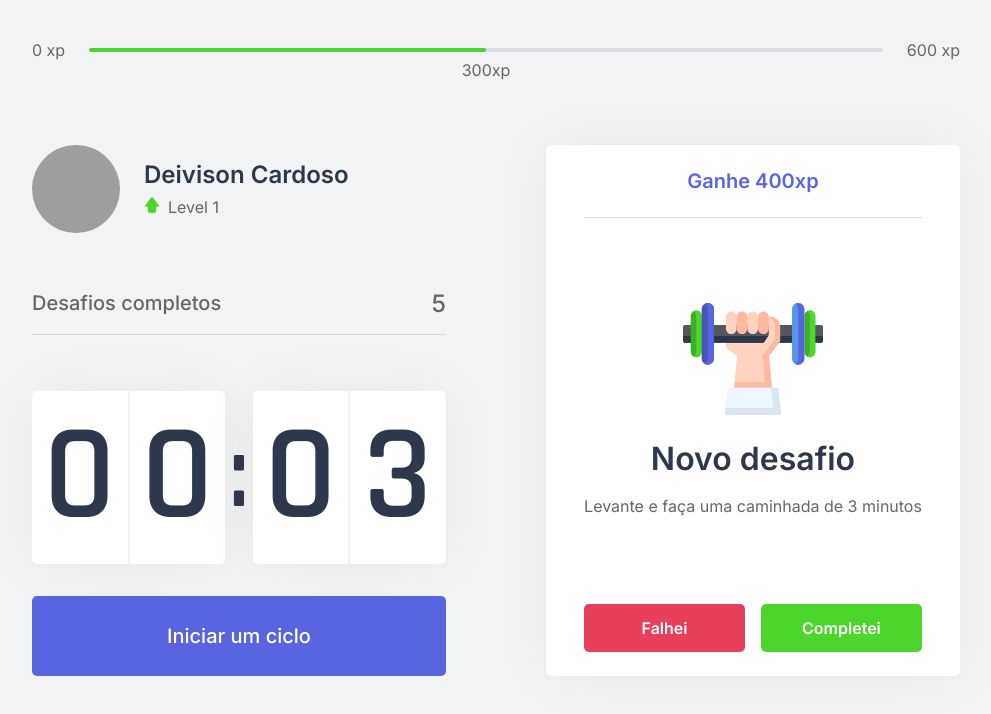
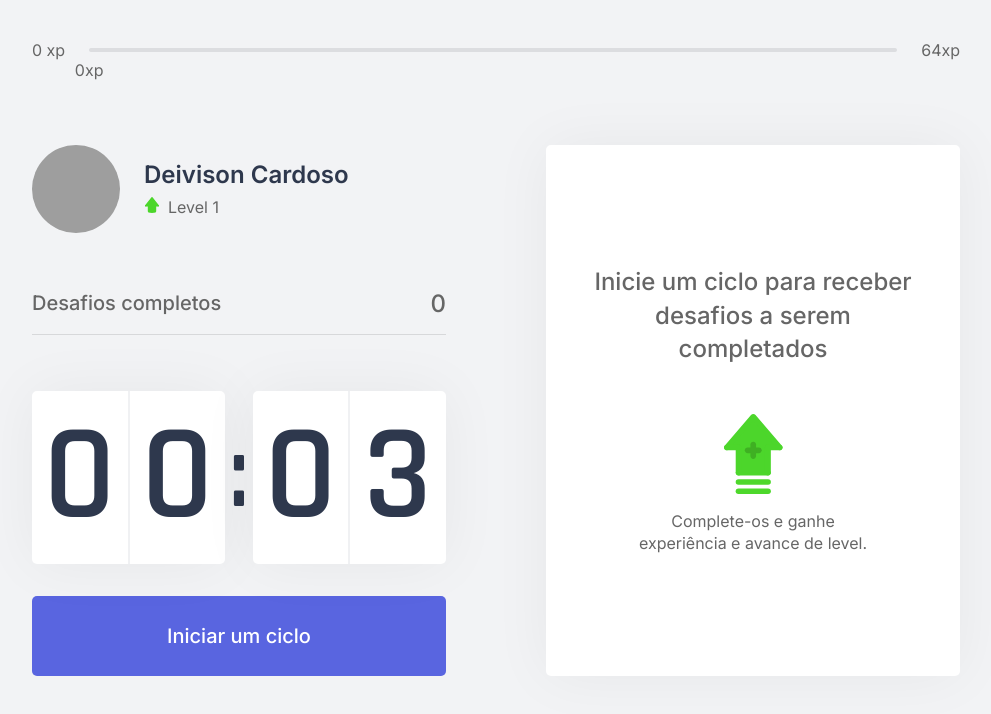
Before and after one commit to deivisondc/moveit, a Next.js app: page / in a window 1280 px wide. Shown: the top 714 px of the page, without its empty margins (144-1135 px from the left). Built offline with nearby package versions, Linux system fonts and the light colour scheme; grey boxes are pictures that could not be loaded.

Commit message:
add challenge context

```diff
--- /dev/null
+++ b/challenges.json
@@ -0,0 +1,62 @@
+[
+  {
+    "type": "body",
+    "description": "Estique um de seus braços com a palma da mão virada para frente e puxe os dedos para cima por 10 segundos por mão.",
+    "amount": 80
+  },
+  {
+    "type": "body",
+    "description": "Estique seu braço contra o peito e puxe-o utilizando o outro braço por 10 segundos por braço.",
+    "amount": 60
+  },
+  {
+    "type": "body",
+    "description": "Puxe seu pescoço com a ajuda da mão para a direita e para a esquerda, permanecendo na posição por alguns segundos.",
+    "amount": 70
+  },
+  {
+    "type": "body",
+    "description": "Com as duas mãos na parte de trás da cabeça, leve-a para baixo, alongando a parte de trás da região.",
+    "amount": 60
+  },
+  {
+    "type": "body",
+    "description": "Cruze as pernas e desça com as mãos esticadas em direção ao chão. Repita o movimento com a outra perna na frente.",
+    "amount": 100
+  },
+  {
+    "type": "body",
+    "description": "Sentado, abra as pernas e tente encostar as palmas das mãos no chão, repita 3 vezes por 5 segundos.",
+    "amount": 80
+  },
+  {
+    "type": "body",
+    "description": "Puxe o joelho de encontro ao peito e segure, troque de perna após 10 segundos.",
+    "amount": 50
+  },
+  {
+    "type": "body",
+    "description": "Sentado, cruze uma perna e incline seu tronco à frente, troque de perna após 10 segundos.",
+    "amount": 80
+  },
+  {
+    "type": "eye",
+    "description": "Sentado, feche os olhos e cubra-os com as palmas da mão durante 2 minutos, depois abra normalmente.",
+    "amount": 90
+  },
+  {
+    "type": "eye",
+    "description": "Em algum ambiente aberto, olhe o mais longe que puder em quatro direções por 3s, mexa apenas os olhos. Repita 3 vezes.",
+    "amount": 140
+  },
+  {
+    "type": "eye",
+    "description": "Usando os polegares, massage a área abaixo das sobrancelhas em movimentos circulares por 15 segundos.",
+    "amount": 70
+  },
+  {
+    "type": "body",
+    "description": "Em pé, gire a cintura o máximo que puder para a esquerda, segure por cinco segundos. Repita para a direita.",
+    "amount": 90
+  }
+]
--- a/src/components/ChallengeBox.tsx
+++ b/src/components/ChallengeBox.tsx
@@ -1,25 +1,27 @@
+import { useContext } from 'react';
+import { ChallengesContext } from '../contexts/ChallengesContext';
 import styles from '../styles/components/ChallengeBox.module.css';
 
 const ChallengeBox: React.FC = () => {
-  const hasActiveChallenge = true;
+  const { activeChallenge, resetChallenge } = useContext(ChallengesContext);
 
   return (
     <div className={styles.challengeBoxContainer}>
-      { hasActiveChallenge ? (
+      { activeChallenge ? (
         <div className={styles.challengeActive}>
-          <header>Ganhe 400xp</header>
+          <header>Ganhe {activeChallenge.amount}xp</header>
 
           <main>
-            <img src="icons/body.svg" />
+            <img src={`icons/${activeChallenge.type}.svg`} />
             <strong>Novo desafio</strong>
-            <p>Levante e faça uma caminhada de 3 minutos</p>
+            <p>{activeChallenge.description}</p>
           </main>
 
           <footer>
             <button
               type="button"
               className={styles.challengeFailedButton}
-              onClick={() => {}}
+              onClick={resetChallenge}
             >
               Falhei
             </button>
--- a/src/components/CompletedChallenges.tsx
+++ b/src/components/CompletedChallenges.tsx
@@ -1,10 +1,14 @@
+import { useContext } from 'react';
+import { ChallengesContext } from '../contexts/ChallengesContext';
 import styles from '../styles/components/CompletedChallenges.module.css';
 
 const CompletedChallenges: React.FC = () => {
+  const { completedChallenges } = useContext(ChallengesContext);
+
   return (
     <div className={styles.completedChallengesContainer}>
       <span>Desafios completos</span>
-      <span>5</span>
+      <span>{completedChallenges}</span>
     </div>
   );
 }
--- a/src/components/Countdown.tsx
+++ b/src/components/Countdown.tsx
@@ -1,10 +1,13 @@
-import { useState, useEffect, useMemo, useCallback } from 'react';
+import { useState, useEffect, useMemo, useCallback, useContext } from 'react';
+import { ChallengesContext } from '../contexts/ChallengesContext';
 
 import styles from '../styles/components/Countdown.module.css';
 
 let countdownTimeout: NodeJS.Timeout;
 
 const Countdown: React.FC = () => {
+  const { startNewChallenge } = useContext(ChallengesContext);
+
   const [time, setTime] = useState(0.05 * 60);
   const [isActive, setIsActive] = useState(false);
   const [hasFinished, setHasFinished] = useState(false);
@@ -37,6 +40,7 @@
     } else if (isActive && time === 0) {
       setHasFinished(true);
       setIsActive(false);
+      startNewChallenge();
     }
   }, [isActive, time]);
 
--- a/src/components/ExperienceBar.tsx
+++ b/src/components/ExperienceBar.tsx
@@ -1,17 +1,23 @@
+import { useContext } from 'react';
+import { ChallengesContext } from '../contexts/ChallengesContext';
 import styles from '../styles/components/ExperienceBar.module.css';
 
 const ExperienceBar: React.FC = () => {
+  const { currentXp, experienceToNextLevel } = useContext(ChallengesContext);
+
+  const percentToNextLevel = Math.round((currentXp * 100) / experienceToNextLevel);
+
   return (
     <header className={styles.experienceBar}>
       <span>0 xp</span>
       <div>
-        <div style={{ width: '50%' }} />
+        <div style={{ width: `${percentToNextLevel}%` }} />
 
-        <span className={styles.currentExperience} style={{ left: '50%' }}>
-          300xp
+        <span className={styles.currentExperience} style={{ left: `${percentToNextLevel}%` }}>
+          {currentXp}xp
         </span>
       </div>
-      <span>600 xp</span>
+      <span>{experienceToNextLevel}xp</span>
     </header>
   );
 }
--- /dev/null
+++ b/src/contexts/ChallengesContext.tsx
@@ -0,0 +1,67 @@
+import { createContext, ReactNode, useState } from 'react';
+import challenges from '../../challenges.json';
+
+interface Challenge {
+  type: 'body' | 'eye';
+  description: string;
+  amount: number;
+}
+
+interface ChallengesContextData {
+  level: number;
+  experienceToNextLevel: number;
+  currentXp: number;
+  completedChallenges: number;
+  activeChallenge: Challenge;
+  levelUp: () => void;
+  startNewChallenge: () => void;
+  resetChallenge: () => void;
+}
+
+interface ChallengesProviderProps {
+  children: ReactNode
+}
+
+export const ChallengesContext = createContext({} as ChallengesContextData);
+
+export function ChallengesProvider({ children }: ChallengesProviderProps) {
+  const [level, setLevel] = useState(1);
+  const [currentXp, setCurrentXp] = useState(0);
+  const [completedChallenges, setCompletedChallenges] = useState(0);
+
+  const [activeChallenge, setActiveChallenge] = useState(null);
+
+  const experienceToNextLevel = Math.pow((level + 1) * 4, 2);
+
+  function levelUp () {
+    setLevel(level + 1);
+  }
+
+  function startNewChallenge() {
+    const randomChallengeIndex = Math.floor(Math.random() * challenges.length);
+    const challenge = challenges[randomChallengeIndex];
+
+    setActiveChallenge(challenge);
+  }
+
+  function resetChallenge() {
+    setActiveChallenge(null);
+  }
+
+  return (
+    <ChallengesContext.Provider
+      value={{
+        level,
+        experienceToNextLevel,
+        currentXp,
+        completedChallenges,
+        activeChallenge,
+        levelUp,
+        startNewChallenge,
+        resetChallenge,
+      }}
+    >
+      {children}
+    </ChallengesContext.Provider>
+  )
+}
--- a/src/pages/_app.tsx
+++ b/src/pages/_app.tsx
@@ -1,7 +1,13 @@
 import '../styles/global.css';
 
+import { ChallengesProvider } from '../contexts/ChallengesContext';
+
 function MyApp({ Component, pageProps }) {
-  return <Component {...pageProps} />
+  return (
+    <ChallengesProvider>
+      <Component {...pageProps} />
+    </ChallengesProvider>
+  )
 }
 
 export default MyApp
```
